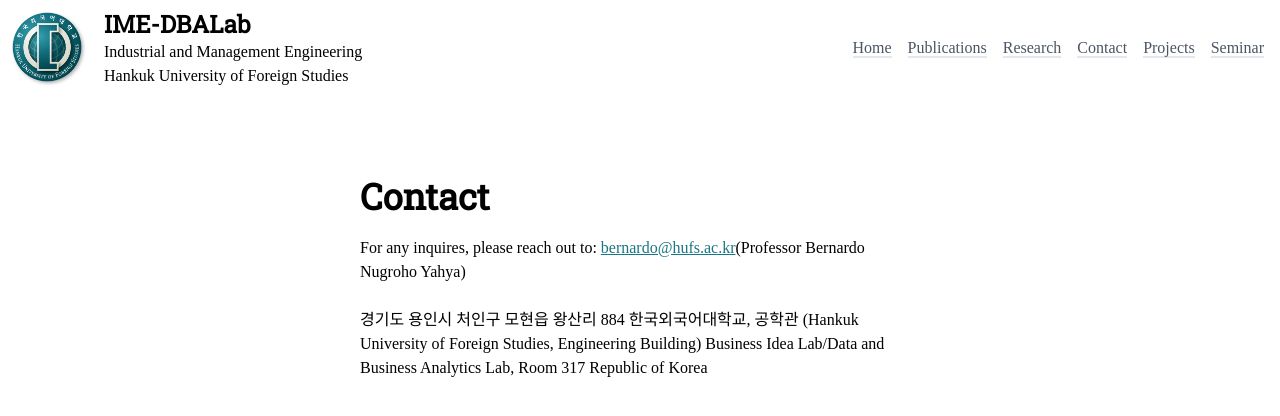
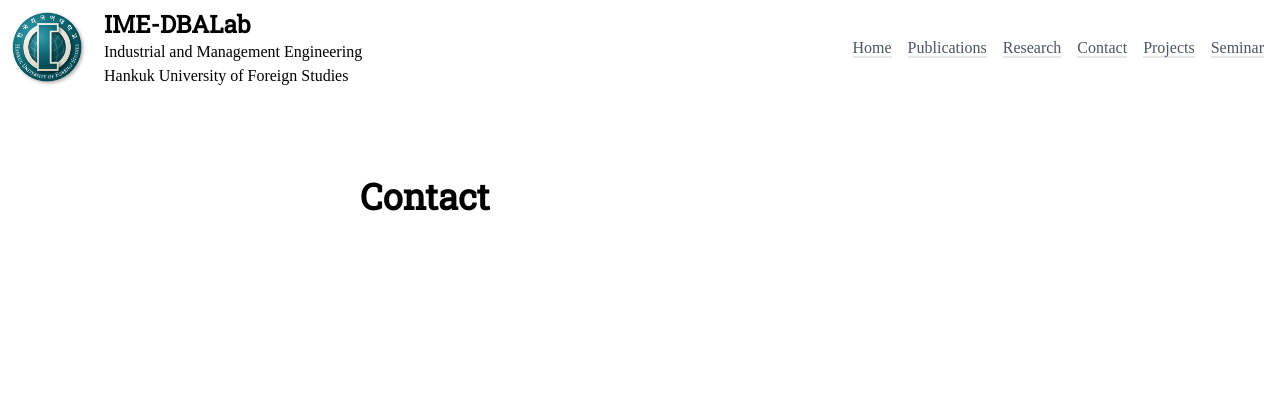
Before and after one commit to IME-DBALab/dba-website, a Next.js app: page /contact in a window 1280 px wide. Shown: the top 416 px of the page. Built offline with nearby package versions, Linux system fonts and the light colour scheme; a web font is replaced by a local one.

Commit message:
Update index.tsx

```diff
--- a/src/pages/contact/index.tsx
+++ b/src/pages/contact/index.tsx
@@ -6,22 +6,6 @@
     <div>
       <Layout>
         <h1>Contact</h1>
-        <p className="mt-5">
-          For any inquires, please reach out to:{" "}
-          <a
-            className="text-secondary underline"
-            href="mailto:bernardo@hufs.ac.kr"
-          >
-            bernardo@hufs.ac.kr
-          </a>
-          (Professor Bernardo Nugroho Yahya)
-        </p>
-        <br />
-        <p>
-          경기도 용인시 처인구 모현읍 왕산리 884 한국외국어대학교, 공학관
-          (Hankuk University of Foreign Studies, Engineering Building) Business
-          Idea Lab/Data and Business Analytics Lab, Room 317 Republic of Korea
-        </p>
       </Layout>
     </div>
   )
```
